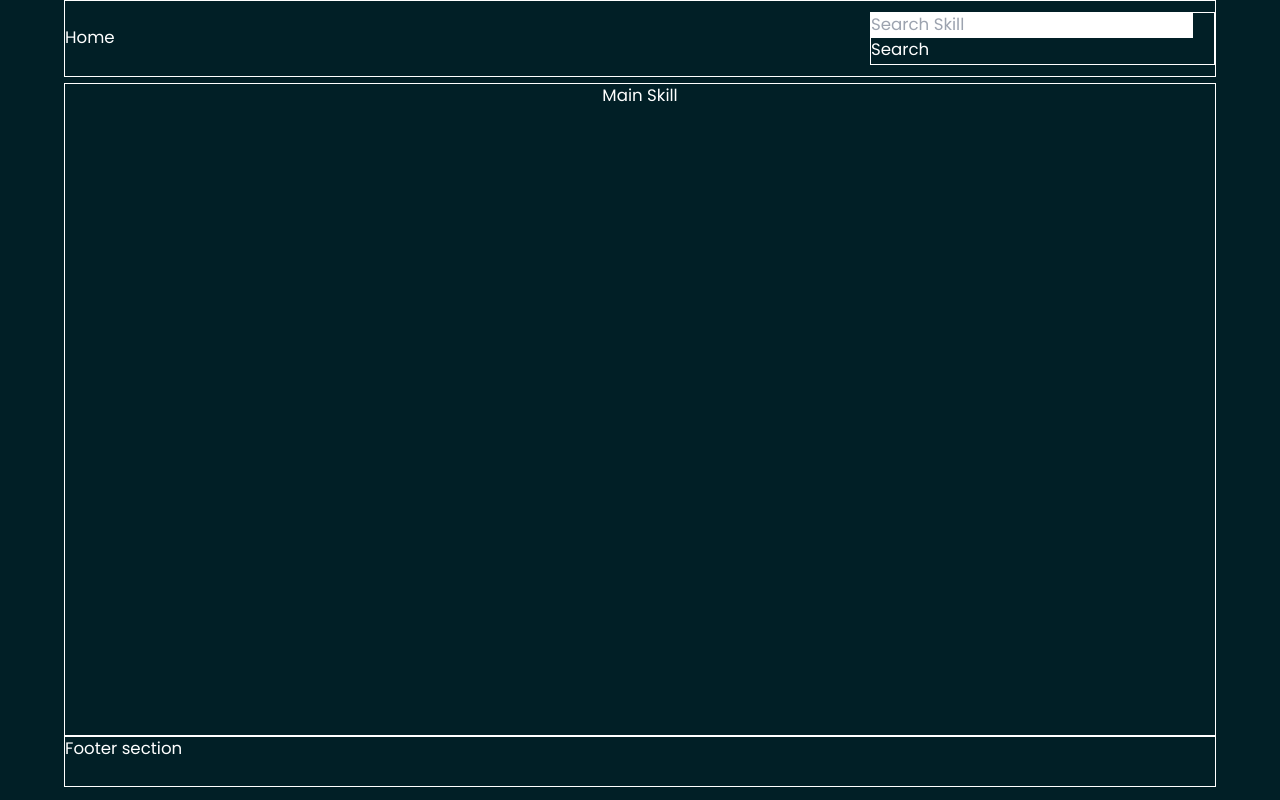
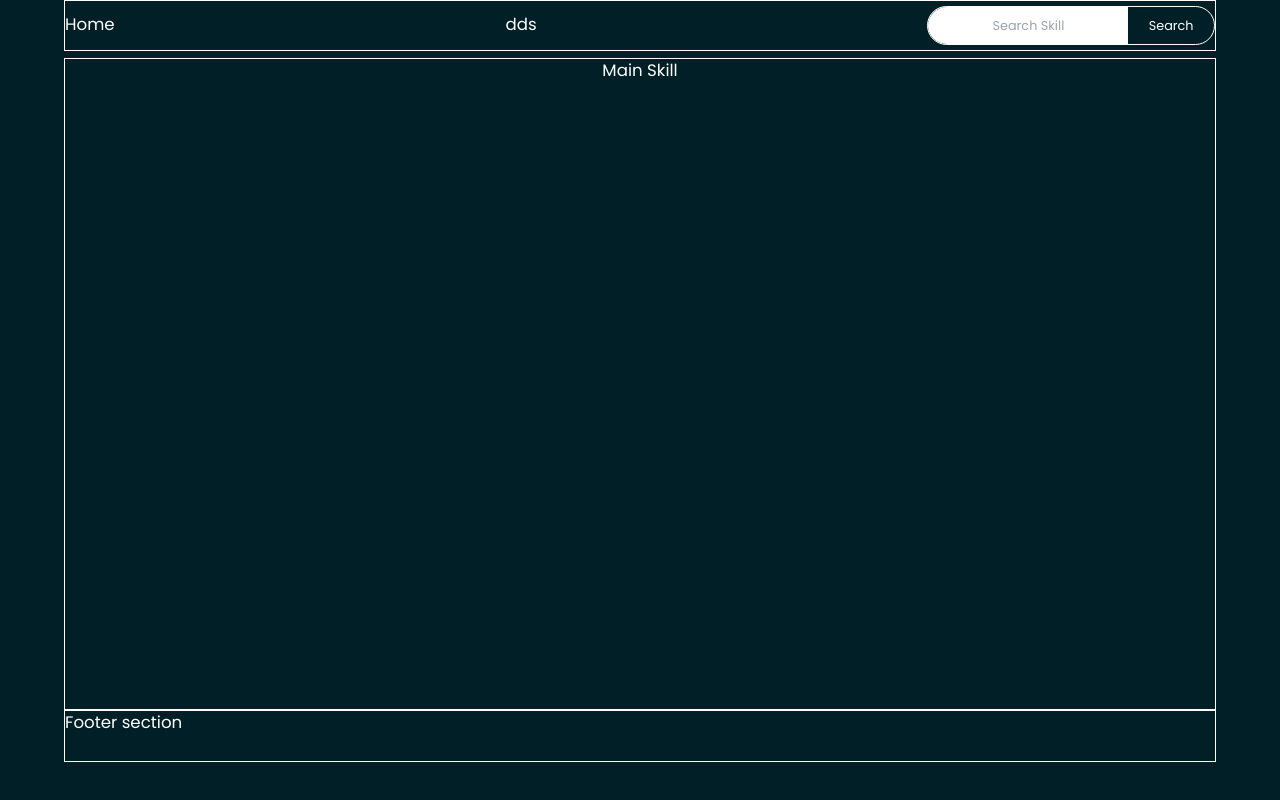
Before and after one commit to MokuaEnock/moku, a React (Create React App) app: page /skills in a window 1280 px wide. Built offline with nearby package versions, Linux system fonts and the light colour scheme.

Commit message:
style serach skill form

```diff
--- a/src/components/skills/SkillHeader.js
+++ b/src/components/skills/SkillHeader.js
@@ -5,7 +5,7 @@ export default function SkillHeader() {
   return (
     <header id="skill-header">
       <Link to="/">Home</Link>
-
+dds
       <form id="skill-search">
         <input type="text" placeholder="Search Skill" />
         <button type="submit">Search</button>
--- a/src/components/skills/mainskill.css
+++ b/src/components/skills/mainskill.css
@@ -1,7 +1,43 @@
 #main-header {}
 
+#skill-header{
+    height: 4vw;
+}
+
 #skill-search {
+    width: 25%;
+    border: thin solid white;
+    height: 80%;
+    display: flex;
+    flex-direction: row;
+    border-radius: 5vw;
+    align-items: center;
+    justify-content: space-evenly;
+}
+
+#skill-search>input {
+    border: thin solid transparent;
+    color: #011F26;
+    width: 70%;
+    height: 100%;
+    font-size: 1vw;
+    border-top-left-radius: inherit;
+    border-bottom-left-radius: inherit;
+    display: flex;
+    flex-direction: row;
+    align-items: center;
+    justify-content: center;
+    text-align: center;
+}
+
+#skill-search>button {
     width: 30%;
-    border: thin solid white;
-    height: 70%;
+    height: 100%;
+    border: thin solid transparent;
+    font-size: 1vw;
+    display: flex;
+    flex-direction: row;
+    align-items: center;
+    justify-content: center;
+    text-align: center;
 }
```
